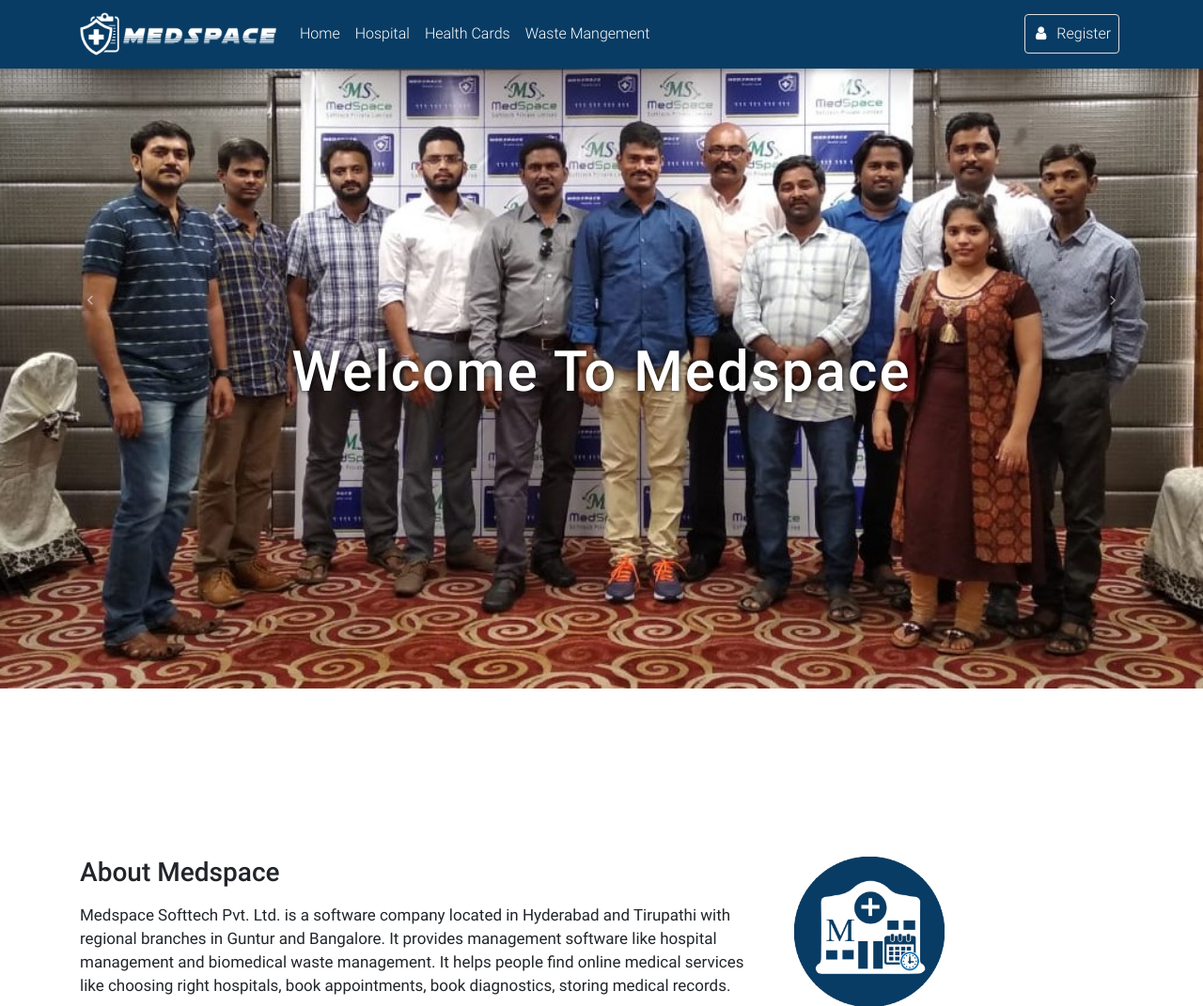
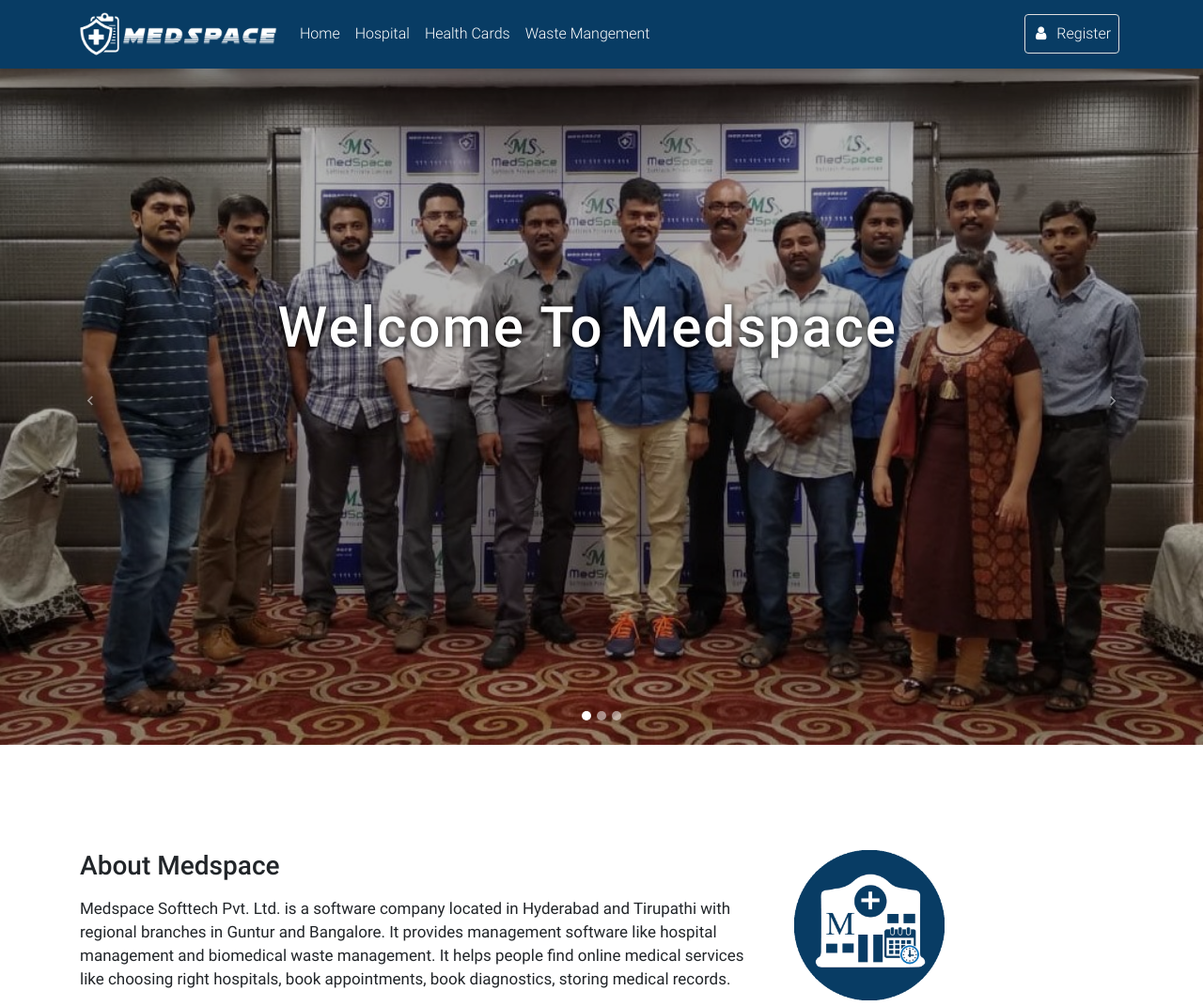
Before and after one commit to vasudevareddyreddem/med_hompage, a PHP site: page / in a window 1280 px wide. Shown: the top 1071 px of the page at 94% size. Run offline with PHP 8.4, Linux system fonts and the light colour scheme.

Commit message:
commit
changes

```diff
--- a/css/style.min.css
+++ b/css/style.min.css
@@ -1,4 +1,4 @@
-.carousel,.carousel .carousel-inner,.carousel .carousel-inner .active,.carousel .carousel-inner .carousel-item,.view,body,html{height:100%}.navbar{background-color:rgba(0,0,0,.2)}.page-footer,.top-nav-collapse{background-color:#3f51b5}@media only screen and (max-width:768px){.navbar{background-color:#3f51b5}}
+
 p{
 	line-height:25px;
 	font-size:17px;
@@ -25,3 +25,16 @@
 .bv-form .help-block{
 	color:red !important;
 }
+.body-start{
+	margin-top:60px;
+}
+@media only screen and (max-width: 767px) {
+.sm-hide{
+	display:none;
+}
+.h1-style-caption{
+	text-shadow: 0px 0px 7px rgba(0, 0, 0, 0.99);
+	letter-spacing:2px;
+	font-size:20px;
+}
+}
--- a/index.php
+++ b/index.php
@@ -3,63 +3,63 @@
     <title>MedSpace</title>
     <meta name="description" content="" />
     <meta name="keywords" content="" />
+<!--Carousel Wrapper-->
+<div id="carousel-example-2" class="carousel slide carousel-fade body-start" data-ride="carousel">
+  <!--Indicators-->
+  <ol class="carousel-indicators">
+    <li data-target="#carousel-example-2" data-slide-to="0" class="active"></li>
+    <li data-target="#carousel-example-2" data-slide-to="1"></li>
+    <li data-target="#carousel-example-2" data-slide-to="2"></li>
+  </ol>
+  <!--/.Indicators-->
+  <!--Slides-->
+  <div class="carousel-inner" role="listbox">
+    <div class="carousel-item active">
+      <div class="view">
+        <img class="d-block w-100" src="img/img-1.jpg" alt="First slide">
+        <div class="mask rgba-black-light"></div>
+      </div>
 
+    </div>
+    <div class="carousel-item">
+      <!--Mask color-->
+      <div class="view">
+        <img class="d-block w-100" src="img/img-2.jpg" alt="Second slide">
+        <div class="mask rgba-black-light"></div>
+      </div>
 
-    <div id="carouselExampleControls" class="carousel slide" data-ride="carousel">
+    </div>
+    <div class="carousel-item">
+      <!--Mask color-->
+      <div class="view">
+        <img class="d-block w-100" src="img/img-3.jpg"  alt="Third slide">
+        <div class="mask rgba-black-slight"></div>
+      </div>
 
-        <ol class="carousel-indicators">
-            <li data-target="#carouselExampleControls" data-slide-to="0" class="active"></li>
-            <li data-target="#carouselExampleControls" data-slide-to="1"></li>
-            <li data-target="#carouselExampleControls" data-slide-to="2"></li>
-        </ol>
-
-        <div class="carousel-inner" role="listbox">
-            <div class="carousel-item active view">
-                <img class="d-block w-100" src="img/img-1.jpg" alt="First slide">
-                <div class="mask d-flex justify-content-center align-items-center">
-                    <!-- Content -->
+    </div>
+				<div style="position: absolute;left: 40%;top: 40%;transform: translate(-35%,-50%);">
 				<div class="text-center white-text mx-5 wow fadeIn">
                         <h1 class=" h1 h1-style-caption">
                             Welcome To Medspace
                         </h1>
                     </div>
-                    <!-- Content -->
                     </div>
   </div>
-            <div class="carousel-item view">
-                <img class="d-block w-100" src="img/img-2.jpg" alt="Second slide">
-                <div class="mask d-flex justify-content-center align-items-center" >
-                    <!-- Content -->
-                    <div class="text-center white-text mx-5 wow fadeIn">
-                        <h1 class=" h1 h1-style-caption">
-                            Welcome To Medspace
-                        </h1>
-                    </div>
-                    <!-- Content -->
-                </div>
-            </div>
-            <div class="carousel-item view">
-                <img class="d-block w-100" src="img/img-4.jpg" alt="Third slide">
-                <div class="mask d-flex justify-content-center align-items-center" >
-                    <!-- Content -->
-                    <div class="text-center white-text mx-5 wow fadeIn">
-                        <h1 class=" h1 h1-style-caption">
-                            Welcome To Medspace
-                        </h1>
-                    </div>
-                    <!-- Content -->
-                </div>
-            </div>
-        </div>
-        <a class="carousel-control-prev" href="#carouselExampleControls" role="button" data-slide="prev" style="height:80%;">
+  <!--/.Slides-->
+  <!--Controls-->
+  <a class="carousel-control-prev" href="#carousel-example-2" role="button" data-slide="prev">
     <span class="carousel-control-prev-icon" aria-hidden="true"></span>
     <span class="sr-only">Previous</span>
   </a>
-        <a class="carousel-control-next" href="#carouselExampleControls" role="button" data-slide="next" style="height:80%;">
+  <a class="carousel-control-next" href="#carousel-example-2" role="button" data-slide="next">
     <span class="carousel-control-next-icon" aria-hidden="true"></span>
     <span class="sr-only">Next</span>
   </a>
+  <!--/.Controls-->
 </div>
+<!--/.Carousel Wrapper-->
+
+
 
 
     <!--Main layout-->
```
Also changed, not shown: img/img-2.jpg, img/img-3.jpg. Lines whose indentation alone changed are shown as unchanged.
